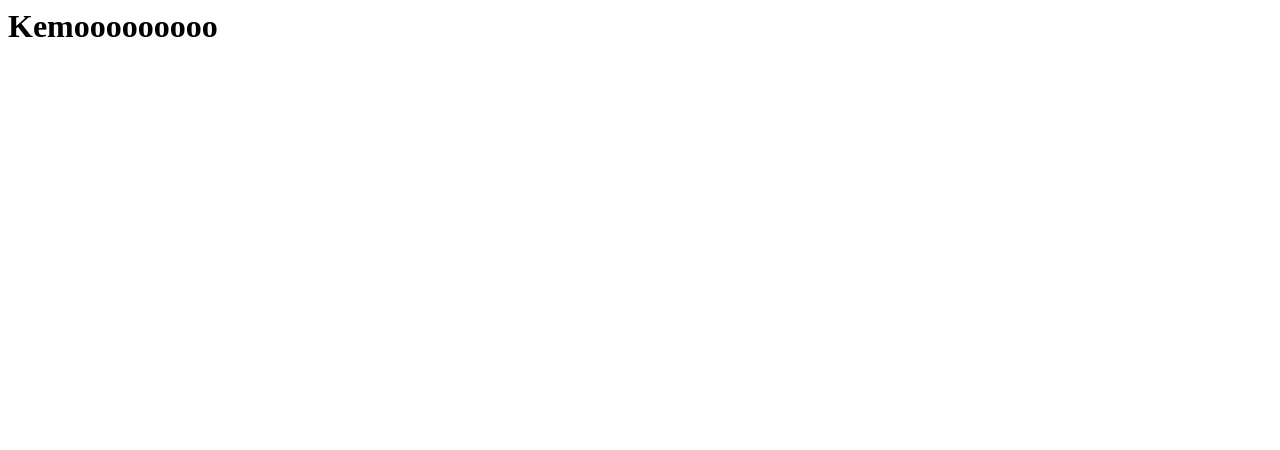
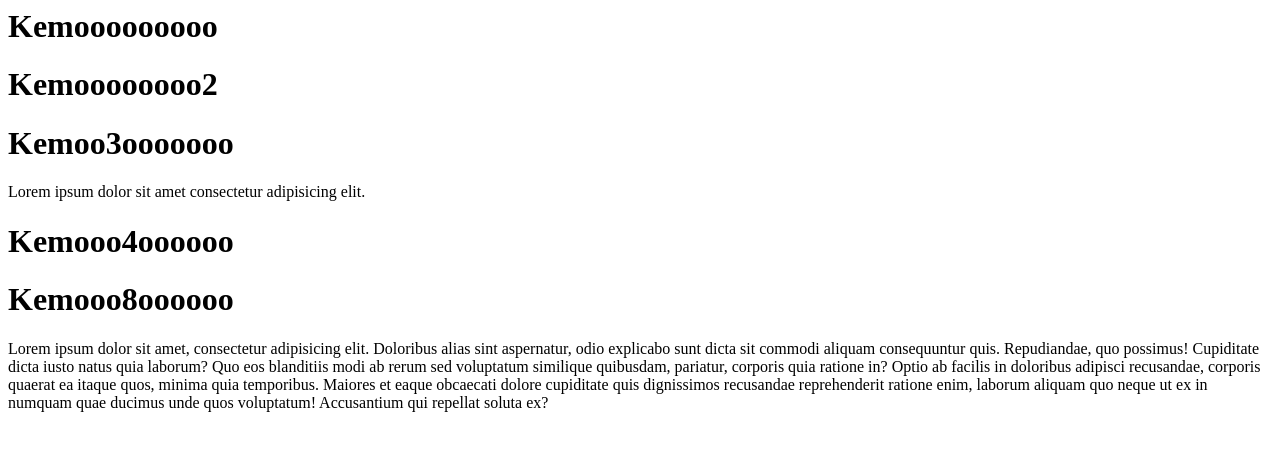
Before and after one commit to kareemahmedhashem/first-p, a plain HTML site: page index.html in a window 1280 px wide. Drawn offline with Linux system fonts and the light colour scheme.

Commit message:
add new change

```diff
--- a/index.html
+++ b/index.html
@@ -4,5 +4,13 @@
     </head>
     <body>
         <h1>Kemooooooooo</h1>
+        <h1>Kemoooooooo2</h1>
+        <h1>Kemoo3ooooooo</h1>
+        <p>Lorem ipsum dolor sit amet consectetur adipisicing elit.</p>
+        <h1>Kemooo4oooooo</h1>
+        <h1>Kemooo8oooooo</h1>
+        <p>Lorem ipsum dolor sit amet, consectetur adipisicing elit. Doloribus alias sint aspernatur, odio explicabo sunt dicta sit commodi aliquam consequuntur quis. Repudiandae, quo possimus! Cupiditate dicta iusto natus quia laborum?
+        Quo eos blanditiis modi ab rerum sed voluptatum similique quibusdam, pariatur, corporis quia ratione in? Optio ab facilis in doloribus adipisci recusandae, corporis quaerat ea itaque quos, minima quia temporibus.
+        Maiores et eaque obcaecati dolore cupiditate quis dignissimos recusandae reprehenderit ratione enim, laborum aliquam quo neque ut ex in numquam quae ducimus unde quos voluptatum! Accusantium qui repellat soluta ex?</p>
     </body>
 </html>
```
